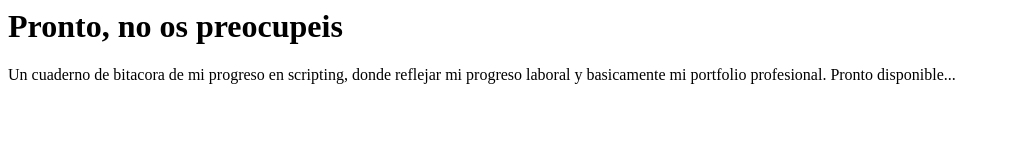
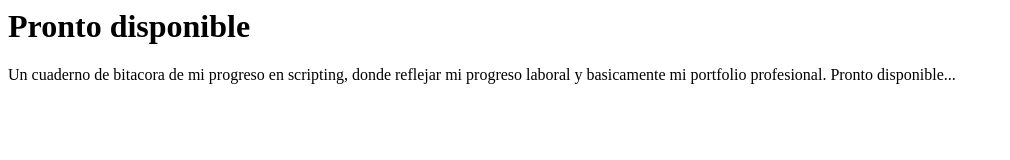
Before and after one commit to KVLTXX/kvltxx.github.io, a plain HTML site: page index.html in a window 1280 px wide. Shown: the whole page, without its empty margins (0-1010 px from the left). Drawn offline with Linux system fonts and the light colour scheme.

Commit message:
Update index.html

```diff
--- a/index.html
+++ b/index.html
@@ -1,7 +1,7 @@
 <html>
 <head>
 <body>
-<h1>Pronto, no os preocupeis</h1>
+<h1>Pronto disponible</h1>
 <p>Un cuaderno de bitacora de mi progreso en scripting, donde reflejar mi progreso laboral y basicamente mi portfolio profesional. Pronto disponible...</p>
 </body>
 </head>
```
